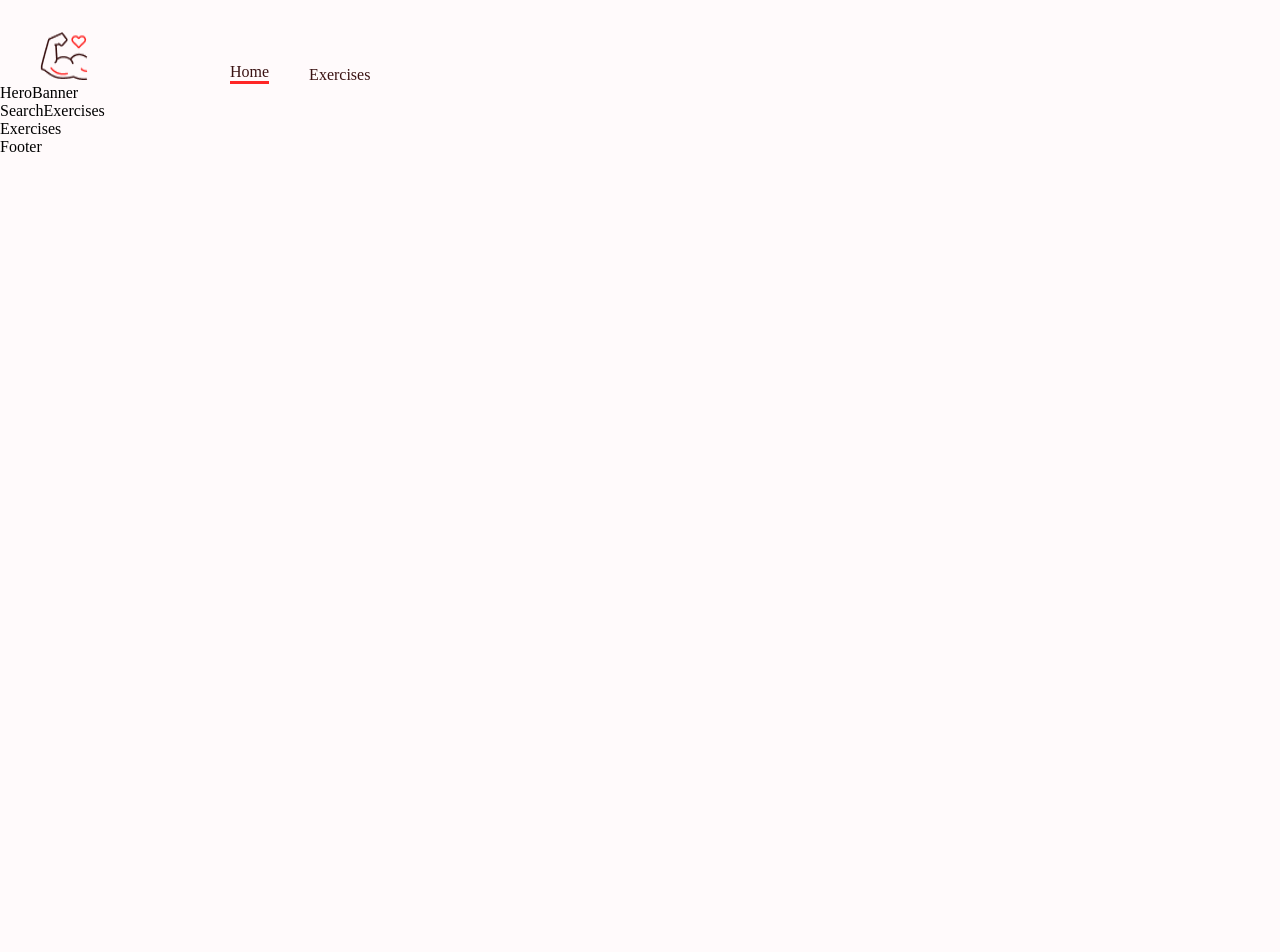
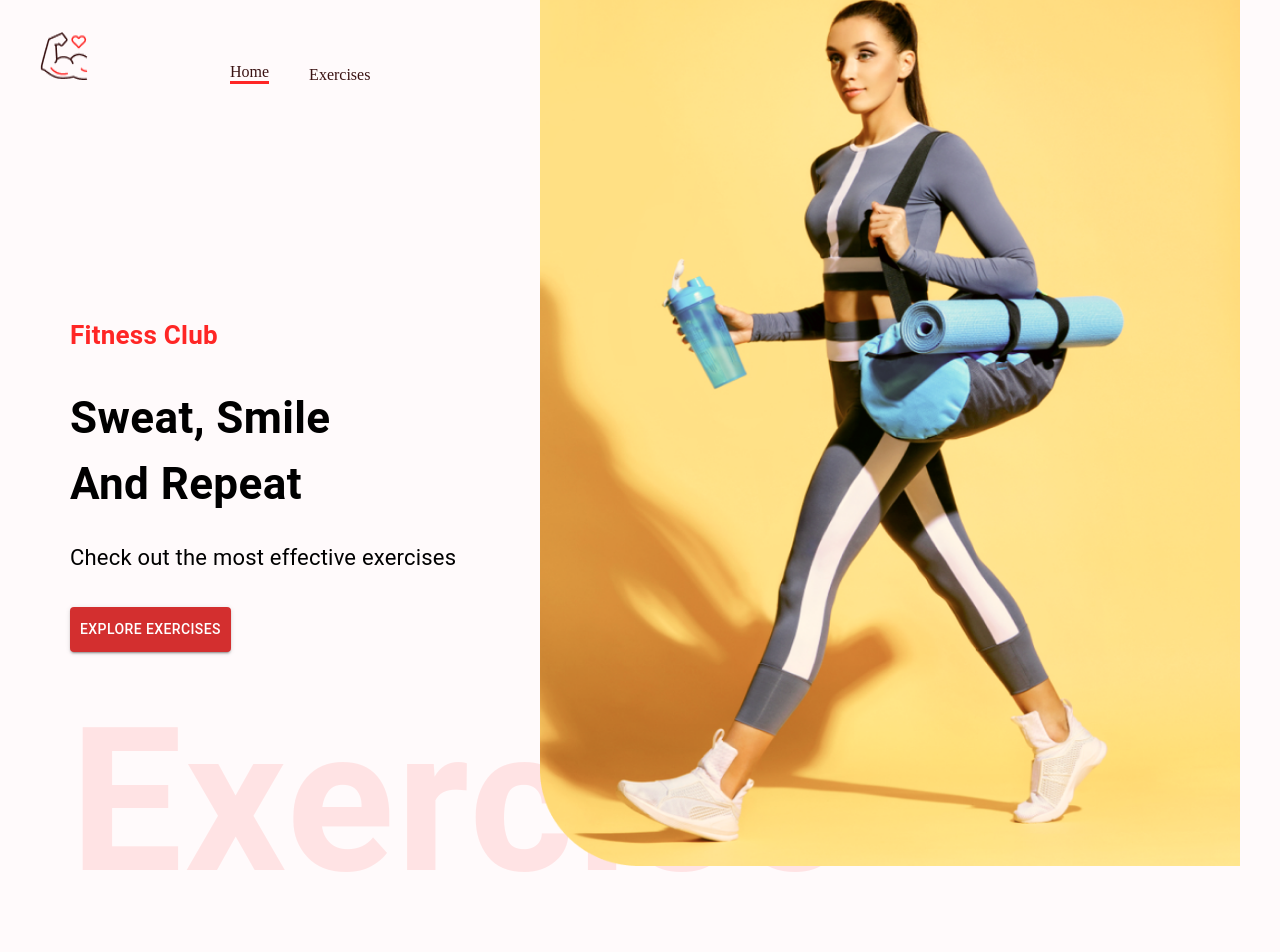
Before and after one commit to Gureen/React-18-GymFit-App, a React (Create React App) app: page / in a window 1280 px wide. Shown: the top 952 px of the page. Before the commit the page ends 800 px from the top, so only its background shows below. Built offline with nearby package versions, Linux system fonts and the light colour scheme.

Commit message:
Styled Hero Banner

```diff
--- a/src/components/HeroBanner.js
+++ b/src/components/HeroBanner.js
@@ -1,7 +1,47 @@
 import React from "react";
+import { Box, Stack, Typography, Button } from "@mui/material";
+import HeroBannerImage from "../assets/images/banner.png";
 
 const HeroBanner = () => {
-  return <div>HeroBanner</div>;
+  return (
+    <Box
+      sx={{ mt: { lg: "212px", xs: "70px" }, ml: { sm: "50px" } }}
+      position="relative"
+      p="20px"
+    >
+      <Typography color="#FF2625" fontWeight="600" fontSize="26px">
+        Fitness Club
+      </Typography>
+      <Typography fontWeight={700} sx={{ fontSize: { lg: '44px', xs: '40px' } }} mb="23px" mt="30px">
+      Sweat, Smile <br />
+      And Repeat
+    </Typography>
+      <Typography fontSize="22px" lineHeight="35px" mb={4}>
+        Check out the most effective exercises
+      </Typography>
+      <Button
+        variant="contained"
+        color="error"
+        href="#exercises"
+        sx={{ backgroundColor: "$FF2625", padding: "10px" }}
+      >
+        Explore Exercises
+      </Button>
+      <Typography
+        fontWeight={600}
+        color="#FF2625"
+        sx={{ opacity: 0.1, display: { lg: "block", xs: "none" } }}
+        fontSize="200px"
+      >
+        Exercise
+      </Typography>
+      <img
+        src={HeroBannerImage}
+        alt="hero-banner"
+        className="hero-banner-img"
+      />
+    </Box>
+  );
 };
 
 export default HeroBanner;
```
